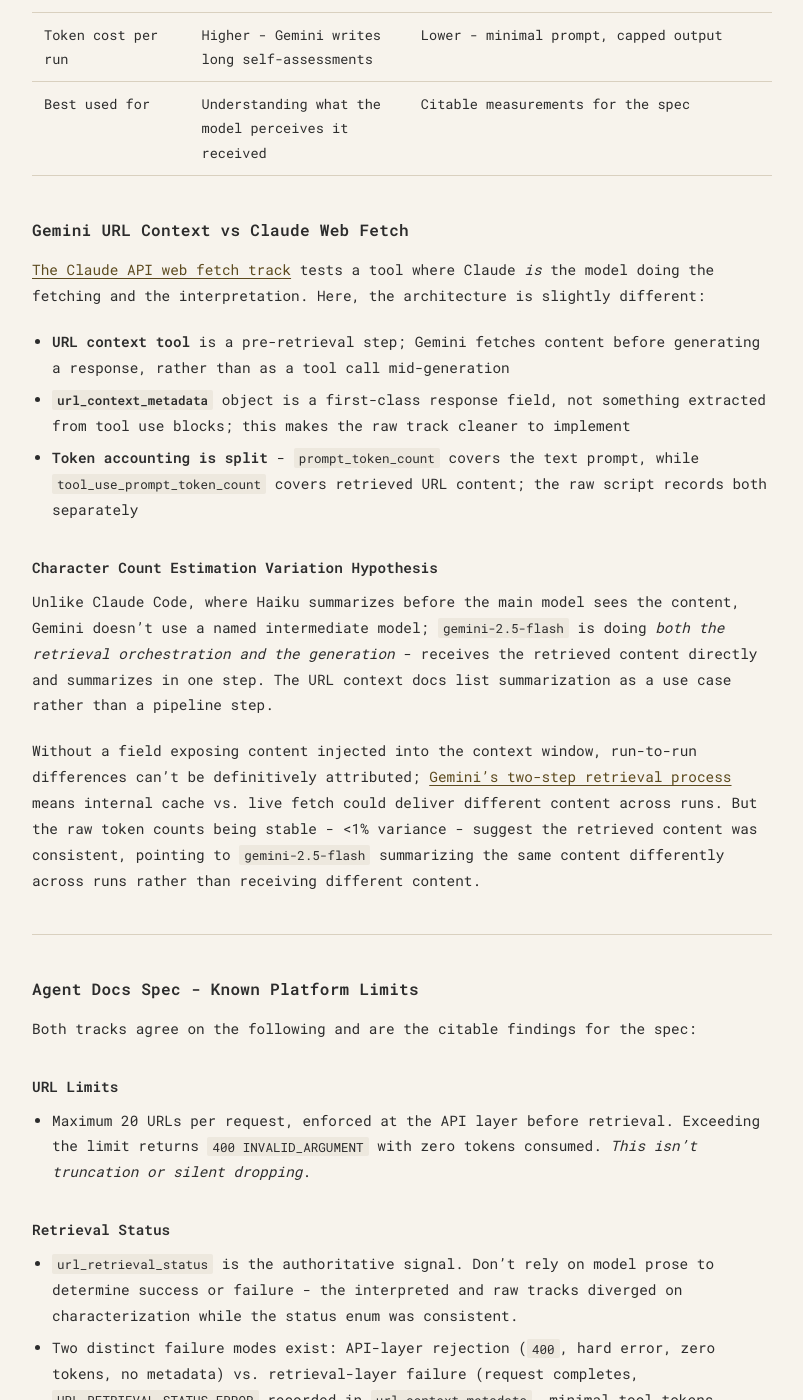
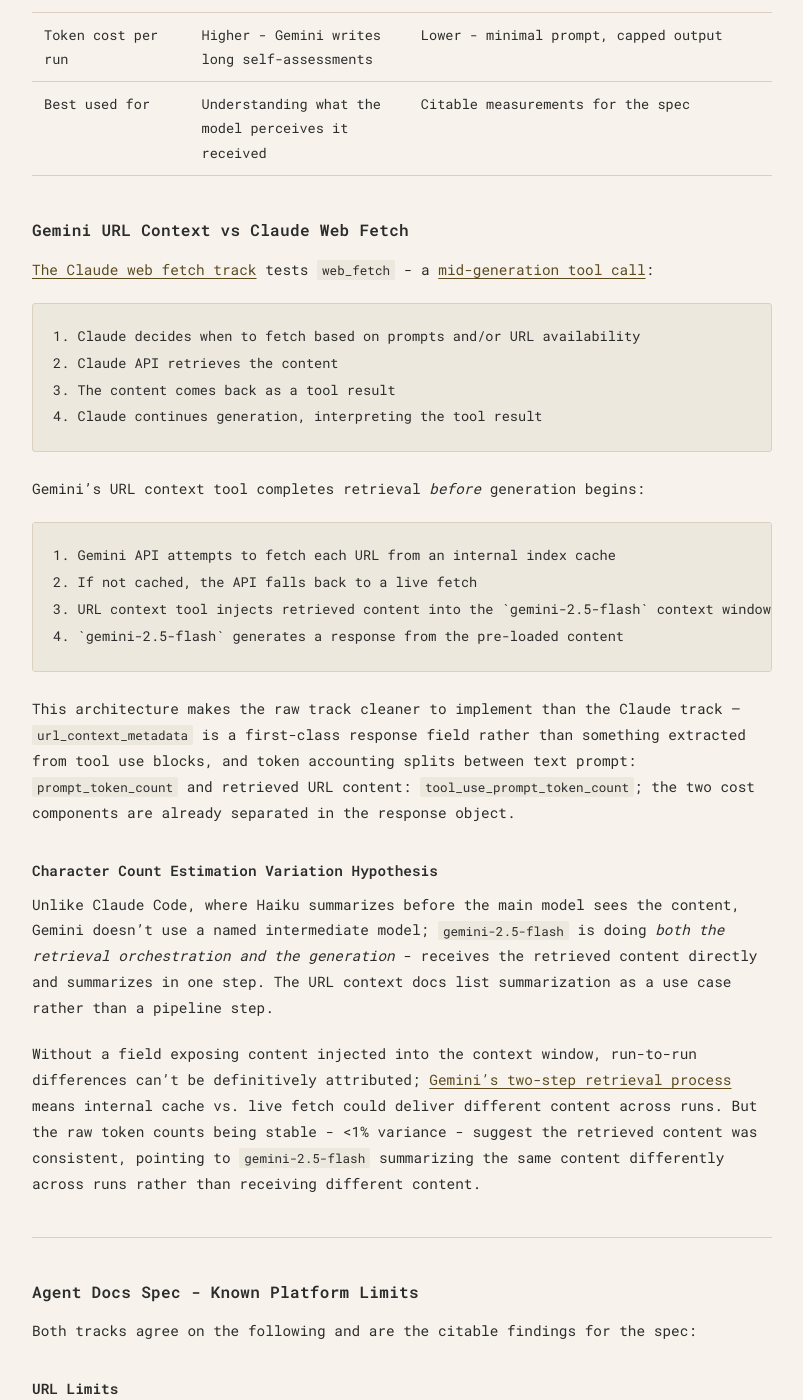
Before and after one commit to rhyannonjoy/agent-ecosystem-testing, a Jekyll site: the page built from docs/google-gemini-url-context-tool/gemini-interpreted-vs-raw.md, in a window 1280 px wide and 1400 px high, scrolled down 892 px. Shown: the whole window, without its empty margins (238-1041 px from the left). Built offline with Jekyll 4.4.1, drawn with Linux system fonts in a browser that asks for light colours.

Commit message:
docs(gemini): refine gemini vs claude

```diff
--- a/docs/google-gemini-url-context-tool/gemini-interpreted-vs-raw.md
+++ b/docs/google-gemini-url-context-tool/gemini-interpreted-vs-raw.md
@@ -30,15 +30,26 @@
 
 ## Gemini URL Context vs Claude Web Fetch
 
-[The Claude API web fetch track](../anthropic-claude-api-web-fetch-tool/methodology.md) tests a tool where
-Claude _is_ the model doing the fetching and the interpretation. Here, the architecture is slightly different:
+[The Claude web fetch track](../anthropic-claude-api-web-fetch-tool/methodology.md) tests
+`web_fetch` - a [mid-generation tool call](https://platform.claude.com/docs/en/agents-and-tools/tool-use/web-fetch-tool#how-web-fetch-works):
 
-- **URL context tool** is a pre-retrieval step; Gemini fetches content before generating a response, rather than
-as a tool call mid-generation
-- **`url_context_metadata`** object is a first-class response field, not something extracted from tool use blocks;
-this makes the raw track cleaner to implement
-- **Token accounting is split** - `prompt_token_count` covers the text prompt, while `tool_use_prompt_token_count`
-covers retrieved URL content; the raw script records both separately
+    1. Claude decides when to fetch based on prompts and/or URL availability
+    2. Claude API retrieves the content
+    3. The content comes back as a tool result
+    4. Claude continues generation, interpreting the tool result
+
+Gemini's URL context tool completes retrieval _before_ generation begins:
+
+    1. Gemini API attempts to fetch each URL from an internal index cache
+    2. If not cached, the API falls back to a live fetch
+    3. URL context tool injects retrieved content into the `gemini-2.5-flash` context window
+    4. `gemini-2.5-flash` generates a response from the pre-loaded content
+
+This architecture makes the raw track cleaner to implement than the Claude track —
+`url_context_metadata` is a first-class response field rather than something extracted from tool use
+blocks, and token accounting splits between text prompt: `prompt_token_count` and
+retrieved URL content: `tool_use_prompt_token_count`; the two cost components are already
+separated in the response object.
 
 ### Character Count Estimation Variation Hypothesis
 
```
Also changed, not shown: index.md (+2 -2 lines).
